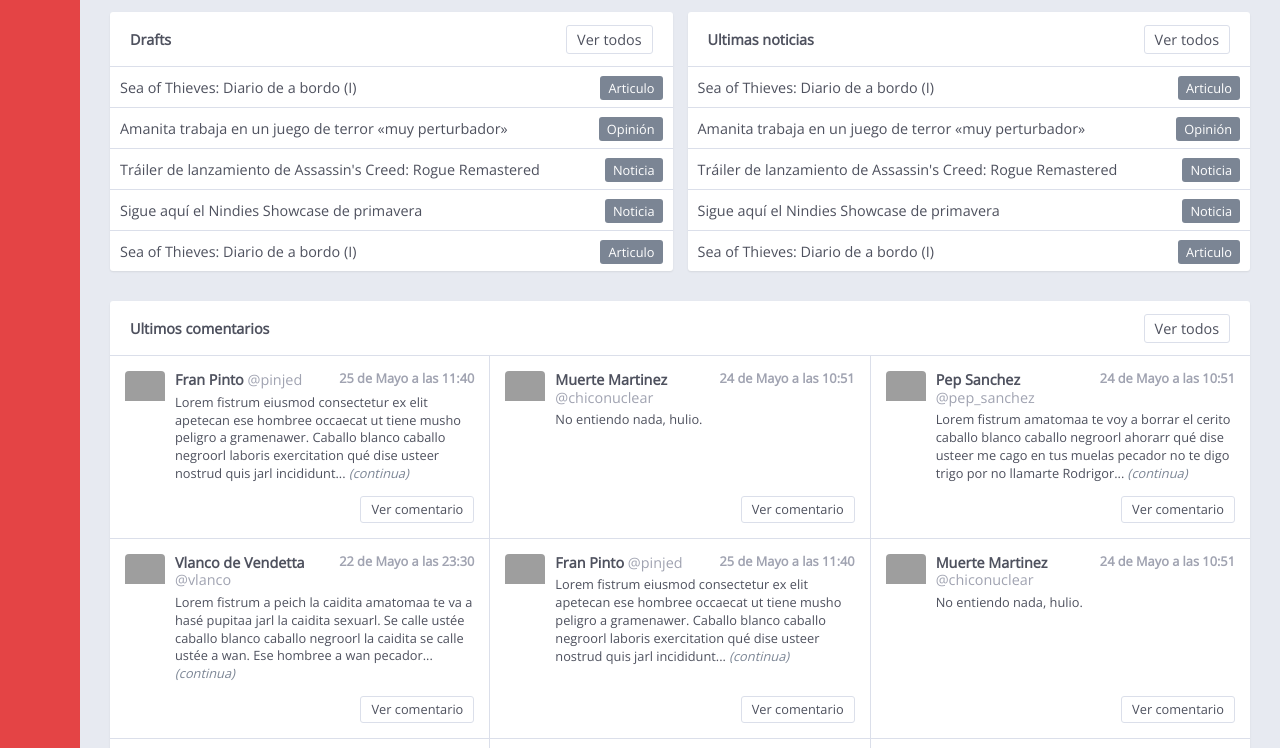
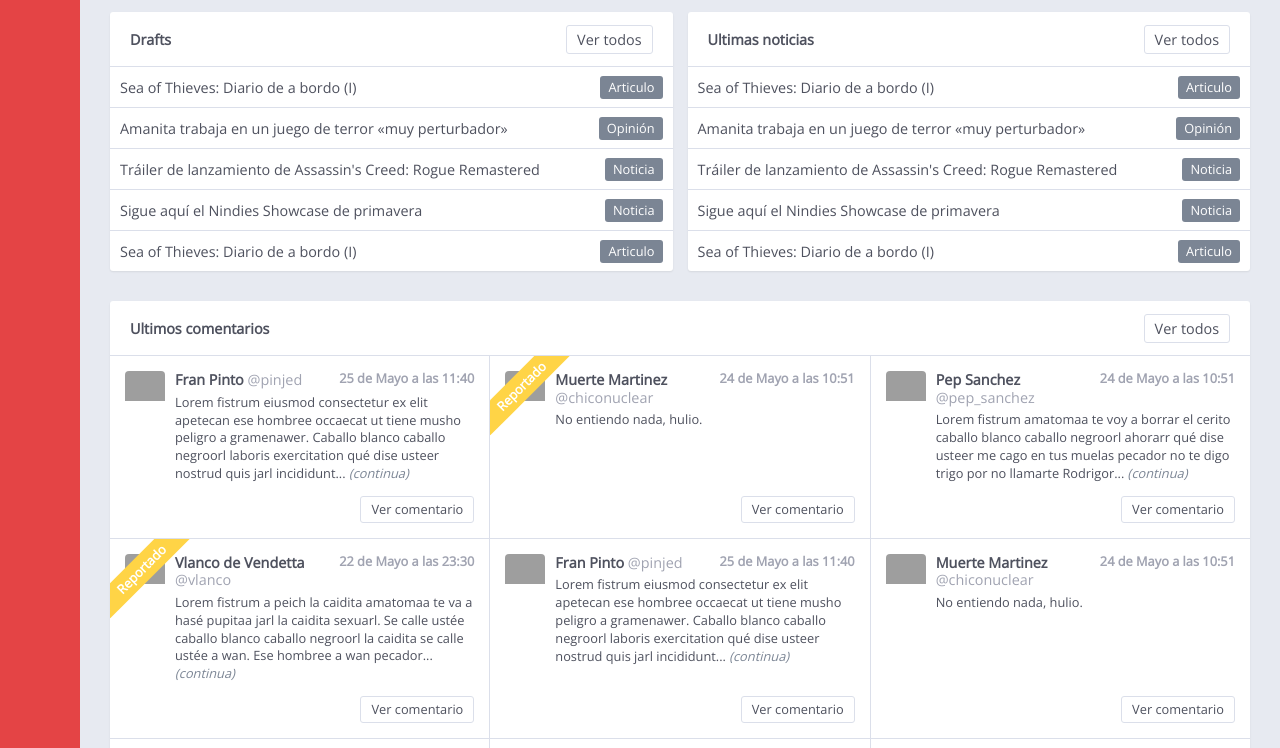
Before and after one commit to kungfunk/trash.anaitgames.com, a website: page 01.dashboard/index.html in a window 1280 px wide. Shown: the part 512-1260 px from the top of the page. Drawn offline with nearby package versions, Linux system fonts and the light colour scheme; grey boxes are pictures that could not be loaded.

Commit message:
Added reported badges in comments and users list

```diff
--- a/01.dashboard/index.html
+++ b/01.dashboard/index.html
@@ -400,7 +400,7 @@
                                     </div>
                                 </div>
                             </li>
-                            <li class="comment">
+                            <li class="comment comment--reported">
                                 <span class="avatar avatar--big">
                                     <img src="https://api.adorable.io/avatars/40/2.png" alt="">
                                 </span>
@@ -454,7 +454,7 @@
                                     </div>
                                 </div>
                             </li>
-                            <li class="comment">
+                            <li class="comment comment--reported">
                                 <span class="avatar avatar--big">
                                     <img src="https://api.adorable.io/avatars/40/4.png" alt="">
                                 </span>
--- a/common/components/comment.css
+++ b/common/components/comment.css
@@ -9,12 +9,28 @@
 }
 
 .comment {
+    position: relative;
     font-size: var(--font-size-medium);
     display: grid;
     grid-template-columns: auto 1fr;
     grid-gap: 10px;
     padding: 15px;
     background-color: var(--color-white);
+    overflow: hidden;
+}
+
+.comment--reported:after {
+    position: absolute;
+    content: 'Reportado';
+    background-color: var(--color-warning);
+    color: var(--color-white);
+    font-size: var(--font-size-small);
+    font-weight: bold;
+    transform: rotate(-45deg);
+    padding: 5px 25px;
+    left: -25px;
+    top: 18px;
+
 }
 
 .comment__header {
--- a/common/components/label.css
+++ b/common/components/label.css
@@ -2,10 +2,15 @@
     color: var(--color-white);
     font-size: var(--font-size-small);
     background-color: var(--color-hardgrey);
-    padding: 3px 8px;
+    padding: 4px 8px;
     border-radius: 3px;
+    display: inline-block;
 }
 
 .label--negative {
     background: var(--color-negative);
 }
+
+.label--warning {
+    background: var(--color-warning);
+}
--- a/common/variables.css
+++ b/common/variables.css
@@ -11,6 +11,7 @@
     --color-darkprimary: rgb(215, 51, 51);
     --color-positive: green;
     --color-negative: red;
+    --color-warning: rgb(255, 212, 70);
 
     /* font sizes */
     --font-size-base: 16px;
```
Also changed, not shown: 05.users/index.html (+2 -0 lines).
